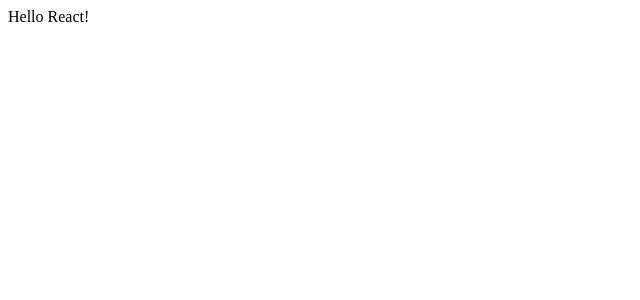
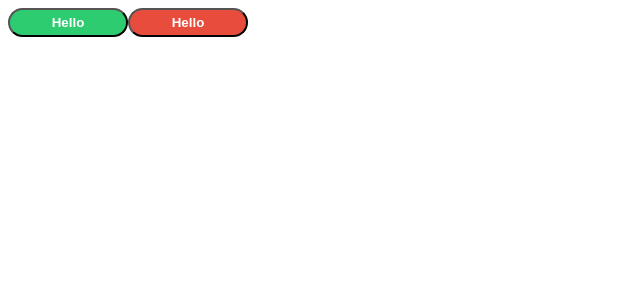
Before and after one commit to ljh1324/styled_react_components, a React (Create React App) app in the folder styled_react_components/: page / in a window 1280 px wide. Shown: the top 300 px of the page, without its empty margins (0-640 px from the left). Built offline with nearby package versions, Linux system fonts and the light colour scheme; the HTML template or start-up script is replaced by a standard one.

Commit message:
css button

```diff
--- /dev/null
+++ b/styled_react_components/src/App.css
@@ -0,0 +1,22 @@
+.button {
+  border-radius: 50px;
+  padding:5px;
+  min-width: 120px;
+  color:white;
+  font-weight: 600;
+  -webkit-appearance: none;
+  cursor: pointer;
+}
+
+.button:active,
+.button:focus {
+  outline:none;
+}
+
+.button--success {
+  background-color: #2ecc71;
+}
+
+.button--danger {
+  background-color: #e74c3c;
+}
--- a/styled_react_components/src/App.js
+++ b/styled_react_components/src/App.js
@@ -1,10 +1,16 @@
-import React from 'react';
+import React, {Component, Fragment} from 'react';
+import './App.css';
 
 function App() {
   return (
-    <div className="App">
-      Hello React!
-    </div>
+    <Fragment>
+      <button className="button button--success">
+        Hello
+      </button>
+      <button className="button button--danger">
+        Hello
+      </button>
+    </Fragment>
   );
 }
 
```
